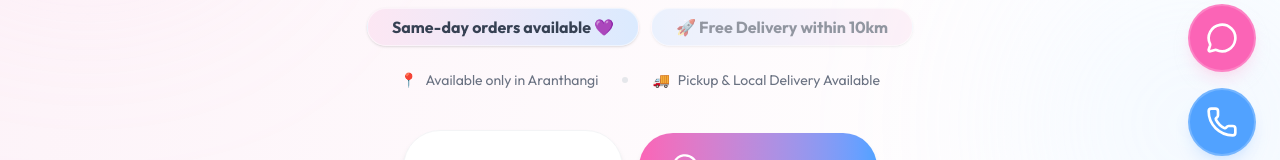
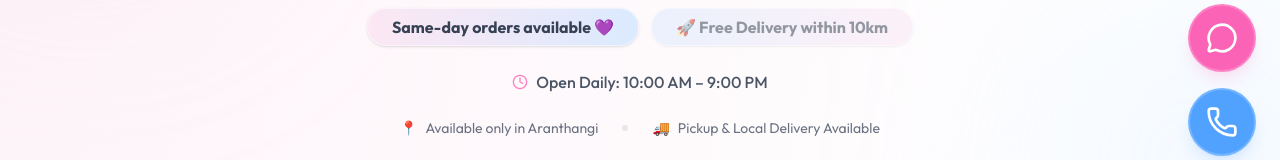
Before and after one commit to Mohamed-sabeek/haaris_cakes, a React (Vite) app: page / in a window 1280 px wide. Shown: the part 612-772 px from the top of the page. Built offline with nearby package versions, Linux system fonts and the light colour scheme.

Commit message:
Time added

```diff
--- a/src/components/Hero.jsx
+++ b/src/components/Hero.jsx
@@ -1,7 +1,7 @@
 import React, { useState } from 'react';
 import { motion, AnimatePresence } from 'framer-motion';
 import logo from '../assets/logo.webp';
-import { MessageCircle, X, Heart } from 'lucide-react';
+import { MessageCircle, X, Heart, Clock } from 'lucide-react';
 import { Link } from 'react-router-dom';
 import { PhoneEmojiIcon } from './Icons';
 import OrderNotice from './OrderNotice';
@@ -95,6 +95,16 @@ const Hero = () => {
                                 <span className="text-sm md:text-base font-bold text-gray-700">🚀 Free Delivery within 10km</span>
                             </div>
                         </div>
+                    </motion.div>
+
+                    <motion.div
+                        initial={{ opacity: 0, y: 5 }}
+                        animate={{ opacity: 1, y: 0 }}
+                        transition={{ duration: 0.6, delay: 0.5 }}
+                        className="flex items-center justify-center gap-2 text-gray-600 mt-3 text-sm md:text-base"
+                    >
+                        <Clock size={16} className="text-pink-400/80" />
+                        <span className="font-medium">Open Daily: 10:00 AM – 9:00 PM</span>
                     </motion.div>
 
                     <motion.div
```
